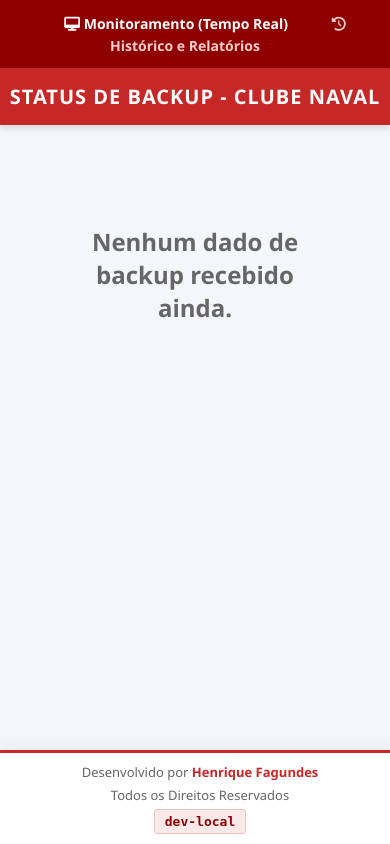
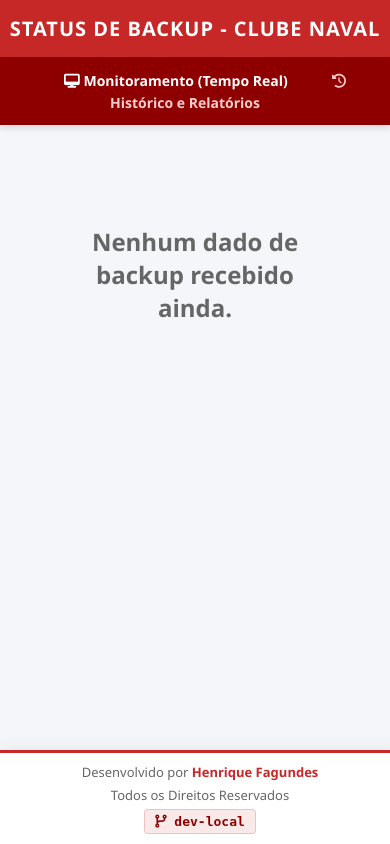
Before and after one commit to clubenaval/backups, a Flask app: page / in a window 390 px wide. Run offline with Flask 3, Linux system fonts and the light colour scheme; data that the repository does not hold is empty.

Commit message:
📊 Transformação do painel em um Sistema de Gestão de Backups completo, com relatórios gerenciais e correção de gargalos de performance.
🖥️ BACKEND E BANCO DE DADOS (app.py)
- Criação da nova rota `/historico` para separação da visualização em Tempo Real vs. Relatórios.
- Implementação de Paginação Nativa no lado do servidor (SQLAlchemy .paginate) para suportar milhares de registros sem travar a aplicação.
- Implementação de Filtros Dinâmicos combinados: Servidor, Tipo, Status e Intervalo de Datas (De / Até).
- Tratamento avançado de datas no MySQL via SQLAlchemy utilizando `func.str_to_date` e `func.substr` para buscas precisas.
- Otimização na montagem de dados para os gráficos, limitando a amostra e removendo o status transitório "EM PROGRESSO" das estatísticas.

🎨 FRONTEND E UI/UX (HTML/CSS/JS)
- Criação da página `historico.html` com tabela responsiva para leitura dos logs passados.
- Implementação de Navbar elegante para transição rápida entre "Monitoramento" e "Histórico".
- Integração da biblioteca Chart.js via CDN com dois painéis: Gráfico de Pizza (Visão Geral) e Gráfico de Linhas (Evolução Temporal).
- Controles de paginação inteligentes (mantendo os filtros ativos na URL ao trocar de página).
- Forçado o `overflow-y: scroll` no CSS do `index.html` para evitar "Layout Shift" (tremor da tela) na transição entre páginas.

🐛 BUGFIXES E PERFORMANCE
- Correção do travamento de memória do navegador limitando a renderização HTML para 15 itens por página.
- Correção do "Infinite Resize Loop" do Chart.js encapsulando os canvas dentro da classe fixa `.chart-wrapper`.

🐳 INFRAESTRUTURA E DEPLOY (Dockerfile)
- Correção da inteligência de versionamento no Dockerfile (utilização correta de ARG e ENV para APP_VERSION).
- Fallback seguro no Python (`dev-local`) garantindo que o rodapé fixo funcione perfeitamente com a esteira de CI/CD do GitHub Actions.

```diff
--- a/app.py
+++ b/app.py
@@ -1,6 +1,6 @@
 from flask import Flask, request, jsonify, render_template
 from flask_sqlalchemy import SQLAlchemy
-from sqlalchemy import desc
+from sqlalchemy import desc, func  # <--- IMPORTAÇÃO CORRIGIDA AQUI
 import os
 import time
 
@@ -93,42 +93,39 @@ def dashboard():
     ).order_by(BackupLog.servidor, BackupLog.tipo_backup).all()
 
     versao_app = os.environ.get('APP_VERSION', 'dev-local')
+
     return render_template('index.html', backups=ultimos_backups, version=versao_app)
 
 @app.route('/historico')
 def historico():
-    # Coleta de Parâmetros de Filtro e Página atual (padrão é 1)
     filtro_servidor = request.args.get('servidor', '')
     filtro_status = request.args.get('status', '')
     filtro_tipo = request.args.get('tipo_backup', '')
+    filtro_data_inicio = request.args.get('data_inicio', '')
+    filtro_data_fim = request.args.get('data_fim', '')
     page = request.args.get('page', 1, type=int)
 
-    # Constrói a Query Dinamicamente
-    query = BackupLog.query
+    query = BackupLog.query.filter(BackupLog.status != 'EM PROGRESSO')
+
     if filtro_servidor: query = query.filter(BackupLog.servidor == filtro_servidor)
     if filtro_status: query = query.filter(BackupLog.status == filtro_status)
     if filtro_tipo: query = query.filter(BackupLog.tipo_backup == filtro_tipo)
 
-    # =======================================================
-    # SOLUÇÃO DE PERFORMANCE: Paginação Real no Banco (15 por pág)
-    # =======================================================
+    if filtro_data_inicio:
+        query = query.filter(func.str_to_date(func.substr(BackupLog.data_inicio, 1, 10), '%d/%m/%Y') >= filtro_data_inicio)
+    if filtro_data_fim:
+        query = query.filter(func.str_to_date(func.substr(BackupLog.data_inicio, 1, 10), '%d/%m/%Y') <= filtro_data_fim)
+
     paginacao = query.order_by(BackupLog.id.desc()).paginate(page=page, per_page=15, error_out=False)
-
-    # Gráficos: Limitado aos últimos 100 registros do filtro para não travar o Chart.js
     grafico_backups = query.order_by(BackupLog.id.desc()).limit(100).all()
 
-    # Busca lista de servidores únicos para popular o combobox do filtro
     servidores_unicos = [s[0] for s in db.session.query(BackupLog.servidor).distinct().all()]
 
-    # ===============================
-    # PROCESSAMENTO DOS GRÁFICOS
-    # ===============================
     sucesso = sum(1 for b in grafico_backups if b.status == 'SUCESSO')
     falha = sum(1 for b in grafico_backups if b.status == 'FALHA')
-    progresso = sum(1 for b in grafico_backups if b.status == 'EM PROGRESSO')
 
     datas_dict = {}
-    for b in reversed(grafico_backups): # Do mais antigo pro mais novo dentro do limite
+    for b in reversed(grafico_backups):
         dia = str(b.data_inicio)[:10] if b.data_inicio else "N/A"
         if dia not in datas_dict:
             datas_dict[dia] = {'sucesso': 0, 'falha': 0}
@@ -141,12 +138,11 @@ def historico():
 
     versao_app = os.environ.get('APP_VERSION', 'dev-local')
 
-    # Envia a variável 'paginacao' em vez de 'backups' para a tela
     return render_template('historico.html',
                            paginacao=paginacao,
                            servidores=servidores_unicos,
-                           filtros={'servidor': filtro_servidor, 'status': filtro_status, 'tipo': filtro_tipo},
-                           grafico_pizza=[sucesso, falha, progresso],
+                           filtros={'servidor': filtro_servidor, 'status': filtro_status, 'tipo': filtro_tipo, 'data_inicio': filtro_data_inicio, 'data_fim': filtro_data_fim},
+                           grafico_pizza=[sucesso, falha],
                            grafico_linha={'labels': labels_linha, 'sucesso': dados_sucesso, 'falha': dados_falha},
                            version=versao_app)
 
--- a/templates/index.html
+++ b/templates/index.html
@@ -24,9 +24,18 @@
             margin: 0;
             padding: 0;
             padding-bottom: 70px; /* Garante que o conteúdo não fique escondido sob o rodapé fixo */
+            overflow-y: scroll; /* FORÇA A BARRA DE ROLAGEM A SEMPRE APARECER */
         }
+
         header { background-color: var(--cn-red); color: white; padding: 15px 0; text-align: center; box-shadow: 0 4px 6px rgba(0,0,0,0.1); }
         header h1 { margin: 0; font-size: 20px; letter-spacing: 1px; }
+
+        /* Navbar de Transição */
+        .navbar { background-color: var(--cn-red-dark); padding: 12px; text-align: center; box-shadow: 0 4px 6px rgba(0,0,0,0.1); }
+        .navbar a { text-decoration: none; margin: 0 20px; font-weight: bold; font-size: 14px; transition: 0.2s; }
+        .navbar a.active { color: white; }
+        .navbar a.inactive { color: #ffcccc; }
+        .navbar a.inactive:hover { color: white; }
 
         .container {
             max-width: 100%;
@@ -134,21 +143,16 @@
         }
     </style>
 </head>
-
-<nav style="background-color: var(--cn-red-dark); padding: 12px; text-align: center; box-shadow: 0 4px 6px rgba(0,0,0,0.1);">
-        <a href="/" style="color: white; text-decoration: none; margin: 0 20px; font-weight: bold; font-size: 14px;">
-            <i class="fas fa-desktop"></i> Monitoramento (Tempo Real)
-        </a>
-        <a href="/historico" style="color: #ffcccc; text-decoration: none; margin: 0 20px; font-weight: bold; font-size: 14px; transition: 0.2s;">
-            <i class="fas fa-history"></i> Histórico e Relatórios
-        </a>
-</nav>
-
 <body>
 
     <header>
         <h1>STATUS DE BACKUP - CLUBE NAVAL</h1>
     </header>
+
+    <nav class="navbar">
+        <a href="/" class="active"><i class="fas fa-desktop"></i> Monitoramento (Tempo Real)</a>
+        <a href="/historico" class="inactive"><i class="fas fa-history"></i> Histórico e Relatórios</a>
+    </nav>
 
     <div class="container">
         {% if backups %}
@@ -227,17 +231,11 @@
     </div>
 
     <footer class="fixed-footer">
-        <span class="footer-text">
-            Desenvolvido por <a href="https://henrique.tec.br" target="_blank">Henrique Fagundes</a>
-        </span>
+        <span class="footer-text">Desenvolvido por <a href="https://henrique.tec.br" target="_blank">Henrique Fagundes</a></span>
         <span class="footer-separator">|</span>
-        <span class="footer-text">
-            Todos os Direitos Reservados
-        </span>
+        <span class="footer-text">Todos os Direitos Reservados</span>
         <span class="footer-separator">|</span>
-        <span class="footer-version">
-            {{ version }}
-        </span>
+        <span class="footer-version"><i class="fas fa-code-branch"></i> {{ version }}</span>
     </footer>
 
     <script>
```
Also changed, not shown: templates/historico.html (+12 -10 lines), 1 other file.
